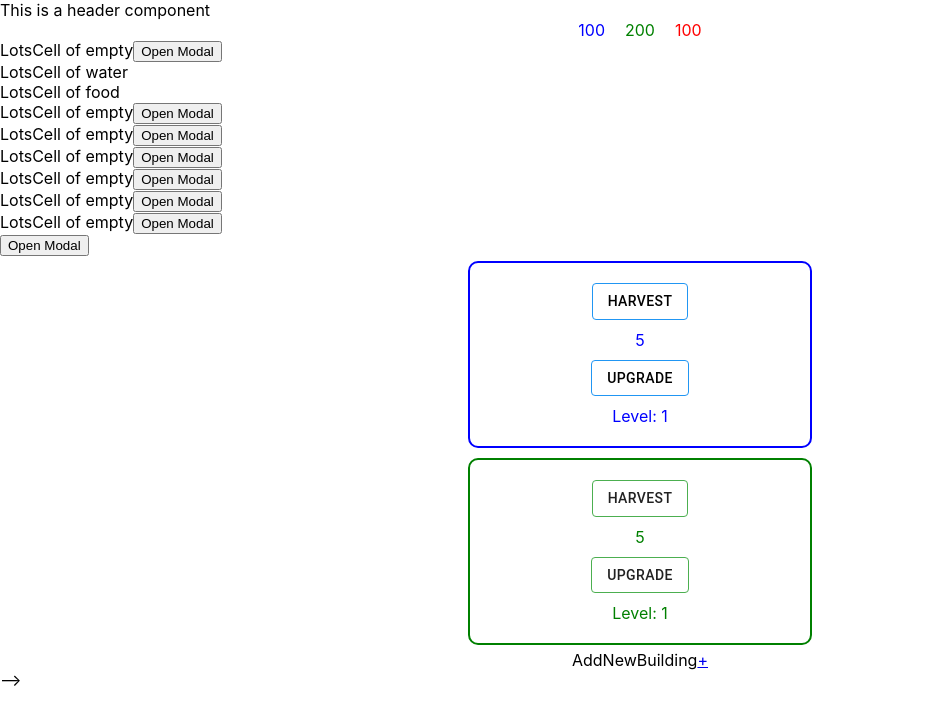
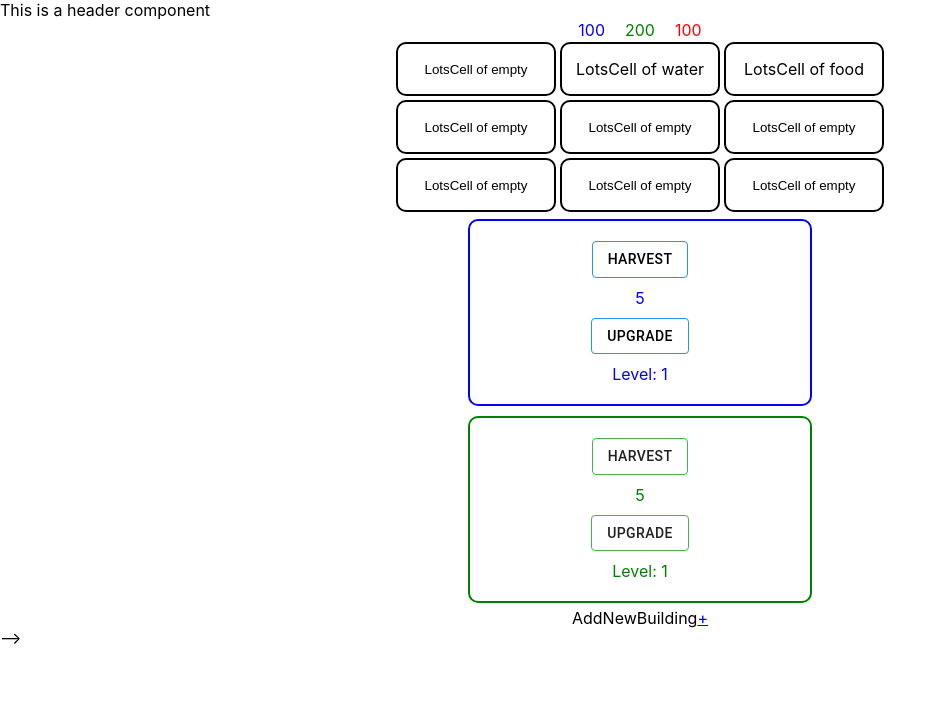
Before and after one commit to snipspin/mars-colony-game, a React (Create React App) app: page /lots in a window 1280 px wide. Shown: the top 724 px of the page, without its empty margins (0-947 px from the left). Built offline with nearby package versions, Linux system fonts and the light colour scheme.

Commit message:
added some material components for the Lot components

```diff
--- a/src/LotsCell.js
+++ b/src/LotsCell.js
@@ -1,11 +1,10 @@
 import React from 'react'
-
+import {Box} from '@material-ui/core'
 function LotsCell(props) {
   return(
-    <div >
+    <Box style={{"display": "flex", "justifyContent": "center", "alignItems": "center", "text-align":"center","height": "50px"}}>
       LotsCell of {props.type}
-      {props.extra}
-    </div>
+    </Box>
   )
 }
 export default LotsCell
--- a/src/LotsOverview.js
+++ b/src/LotsOverview.js
@@ -1,6 +1,6 @@
 import React, {useState} from 'react'
 import LotsCell from './LotsCell'
-import {Modal, makeStyles} from '@material-ui/core'
+import {Grid, Modal, makeStyles, ButtonBase, Button} from '@material-ui/core'
 import {buildings as buildingsFromDef} from './buildingsDef'
 /*
 props :
@@ -33,8 +33,11 @@ const LotsOverview = (props) => {
   const classes = useStyles()
   const [modalStyle]= useState(getModalStyle)
   const [open, setOpen] = React.useState(false);
-  const handleOpen = () => {
-
+  const [newBuildingIndex, setNewBuildingIndex] = useState(-1)
+  const handleOpen = (e, index) => {
+    e.preventDefault()
+    console.log(index)
+    setNewBuildingIndex(index)
     setOpen(true);
   };
 
@@ -44,17 +47,32 @@ const LotsOverview = (props) => {
 
   const body = (
     <div style={modalStyle} className={classes.paper}>
-      <h2 id="simple-modal-title">Text in a modal</h2>
-      <p id="simple-modal-description">
-        Duis mollis, est non commodo luctus, nisi erat porttitor ligula.
-      </p>
+      <Grid
+        container
+        display="column"
+        spacing={1}
+        justify="center"
+        alignItems="center"
+      >
+        <Grid style={{"text-align":"center"}} item xs={12}>
+          <h2>Add a new building:</h2>
+        </Grid>
+        <Grid style={{"text-align":"center"}} item xs={12}>
+          <Button variant="outlined">Ice Miner</Button>
+        </Grid>
+        <Grid style={{"text-align":"center"}} item xs={12}>
+          <Button variant="outlined">Farming Biosphere</Button>
+        </Grid>
+        <Grid style={{"text-align":"center"}} item xs={12}>
+          <Button variant="outlined">Housing Unit</Button>
+        </Grid>
+      </Grid>
     </div>
   );
 
   const button = (
     <button type="button" onClick={handleOpen}>
-        Open Modal
-      </button>
+    </button>
   )
 
   // const listOfBuildings = (
@@ -79,20 +97,36 @@ const LotsOverview = (props) => {
     return props.worldLots.map((lot, i) => {
       if (lot.type === 'empty') {
         // it's an emptyCell
-        return <LotsCell key={i} type="empty" extra={buildOnLot(lot.lot)} />
+        return (
+          <Grid style={{"border": "2px solid black", "height":"100%", "margin":"2px", "padding":"0", "borderRadius": "10px"}} item xs={3}>
+            <ButtonBase key={i} style={{"display":"flex", "justify":"center", "width":"100%", "height":"100%", "text-align":"center"}} focusRipple onClick={(e) => handleOpen(e,i)}>
+              <LotsCell key={i} type="empty" extra={buildOnLot(lot.lot)} />
+            </ButtonBase>
+          </Grid>
+         )
       }
       else {
         // it's some sort of building
-        return <LotsCell key={i} type={lot.type} extra="" />
+        return (
+          <Grid style={{"border": "2px solid black", "margin": "2px", "padding": "0", "borderRadius": "10px"}} item xs={3}>
+            <LotsCell key={i} type={lot.type} extra="" />
+          </Grid>
+        )
       }
     })
   }
   return (
     <div>
-      {
-       renderWorld()
-      }
-      {button}
+      <Grid
+        container
+        justify="center"
+        alignItems="center"
+        alignContent="center"
+        spacing={3}
+        style={{"maxWidth": "50vw", "margin":"0 auto"}}
+      >
+       {renderWorld()}
+      </Grid>
       <Modal
         open={open}
         onClose={handleClose}
```
Also changed, not shown: 2 other files (tests, documents, lock files or other folders).
